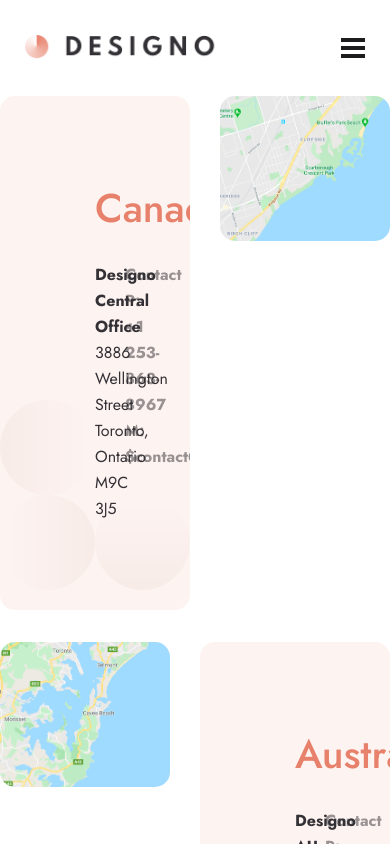
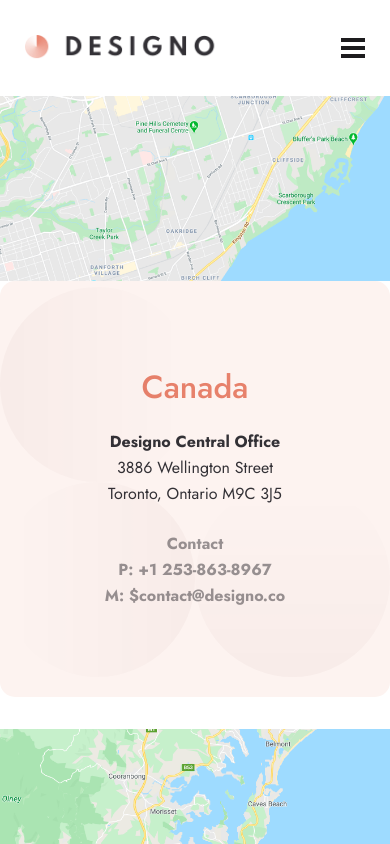
Before and after one commit to Olatoyan/designo-multipage-website, a Next.js app: page /location in a window 390 px wide. Shown: the top 844 px of the page. Built offline with nearby package versions, Linux system fonts and the light colour scheme.

Commit message:
finished making the locations page responsive

```diff
--- a/app/_components/CountryLocations.tsx
+++ b/app/_components/CountryLocations.tsx
@@ -1,8 +1,11 @@
 import CountryLocationsCard from "@/app/_components/CountryLocationsCard";
 
-import AustraliaImg from "@/public/locations/desktop/image-map-australia.png";
-import CanadaImg from "@/public/locations/desktop/image-map-canada.png";
-import UnitedKingdomImg from "@/public/locations/desktop/image-map-united-kingdom.png";
+import DesktopAustraliaImg from "@/public/locations/desktop/image-map-australia.png";
+import TabletAustraliaImg from "@/public/locations/tablet/image-map-australia.png";
+import DesktopCanadaImg from "@/public/locations/desktop/image-map-canada.png";
+import TabletCanadaImg from "@/public/locations/tablet/image-map-canada.png";
+import DesktopUnitedKingdomImg from "@/public/locations/desktop/image-map-united-kingdom.png";
+import TabletUnitedKingdomImg from "@/public/locations/tablet/image-map-uk.png";
 
 export const locations = [
   {
@@ -12,7 +15,8 @@
     address3: "Toronto, Ontario M9C 3J5",
     tel: "+1 253-863-8967",
     mail: "contact@designo.co",
-    img: CanadaImg,
+    DesktopImg: DesktopCanadaImg,
+    TabletImg: TabletCanadaImg,
   },
   {
     country: "Australia",
@@ -21,7 +25,8 @@
     address3: "New South Wales 2443",
     tel: "(02) 6720 9092",
     mail: "contact@designo.au",
-    img: AustraliaImg,
+    DesktopImg: DesktopAustraliaImg,
+    TabletImg: TabletAustraliaImg,
   },
   {
     country: "United Kingdom",
@@ -30,7 +35,8 @@
     address3: "Rhyd-y-fro SA8 9GA",
     tel: "078 3115 1400",
     mail: "contact@designo.uk",
-    img: UnitedKingdomImg,
+    DesktopImg: DesktopUnitedKingdomImg,
+    TabletImg: TabletUnitedKingdomImg,
   },
 ];
 
@@ -46,7 +52,8 @@
           address3={location.address3}
           tel={location.tel}
           mail={location.mail}
-          img={location.img}
+          DesktopImg={location.DesktopImg}
+          TabletImg={location.TabletImg}
         />
       ))}
     </section>
--- a/app/_components/CountryLocationsCard.tsx
+++ b/app/_components/CountryLocationsCard.tsx
@@ -1,6 +1,8 @@
+"use client";
 import Image, { StaticImageData } from "next/image";
 import Link from "next/link";
 import patternImg from "@/public/shared/desktop/bg-pattern-three-circles.svg";
+import useMediaQuery from "../_hooks/useMediaQuery";
 
 function CountryLocationsCard({
   country,
@@ -9,7 +11,8 @@
   address3,
   tel,
   mail,
-  img,
+  DesktopImg,
+  TabletImg,
 }: {
   country: string;
   address1: string;
@@ -17,12 +20,15 @@
   address3: string;
   tel: string;
   mail: string;
-  img: StaticImageData;
+  DesktopImg: StaticImageData;
+  TabletImg: StaticImageData;
 }) {
+  const isDesktop = useMediaQuery("(min-width: 1025px)");
+
   return (
-    <div className="flex gap-12">
-      <div className="relative grid flex-1 grid-cols-2 gap-12 overflow-hidden rounded-[1.5rem] bg-[#fdf3f0] px-[9.5rem] py-[8.8rem]">
-        <h2 className="col-start-1 col-end-3 text-[4rem] font-medium leading-[4.8rem] text-[#e7816b]">
+    <div className="flex gap-12 laptop:flex-col tablet:gap-0">
+      <div className="relative grid flex-1 grid-cols-2 gap-12 overflow-hidden rounded-[1.5rem] bg-[#fdf3f0] px-[9.5rem] py-[8.8rem] tablet:grid-cols-1 tablet:justify-items-center tablet:gap-[2.4rem] tablet:text-center">
+        <h2 className="col-start-1 col-end-3 text-[4rem] font-medium leading-[4.8rem] text-[#e7816b] tablet:col-end-2 tablet:text-[3.2rem] tablet:leading-[3.6rem]">
           {country}
         </h2>
         <address className="max-w-[25.5rem] text-[1.6rem] not-italic leading-[2.6rem] text-[#333136]">
@@ -48,10 +54,13 @@
         />
       </div>
 
-      <picture className={` ${country === "Australia" && "order-first"}`}>
+      <picture
+        className={` ${country === "Australia" && "order-first"} h-full basis-[37.5rem] laptop:order-first tablet:basis-0`}
+      >
         <Image
-          className="rounded-[1.5rem]"
-          src={img}
+          className="rounded-[1.5rem] laptop:w-full tablet:rounded-none"
+          src={isDesktop ? DesktopImg : TabletImg}
+          placeholder="blur"
           alt={`Map of ${country} location`}
         />
       </picture>
```
